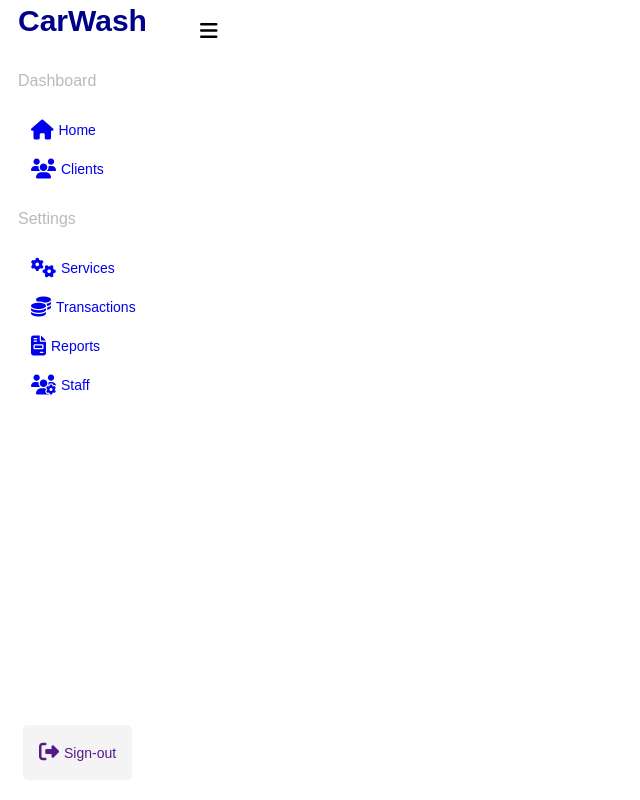
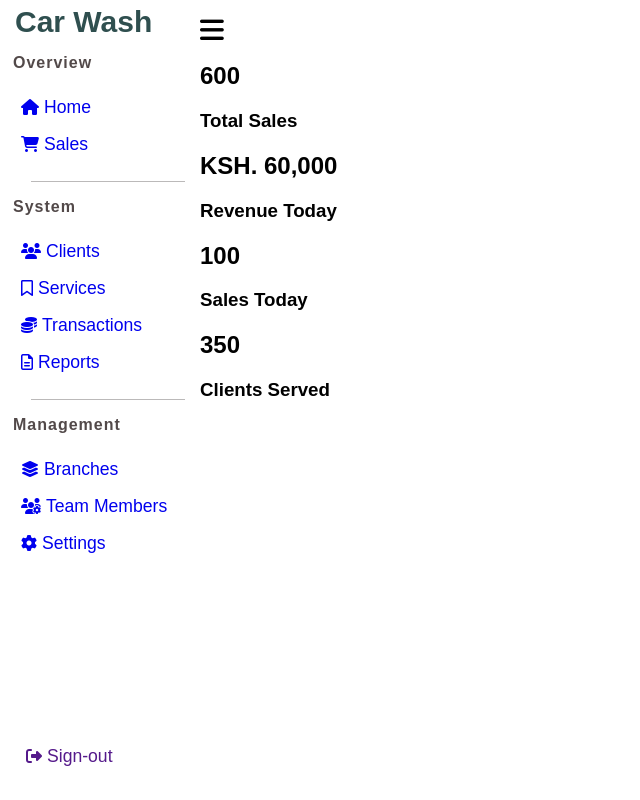
Before and after one commit to mkyd-kill/Carwash-Management-System, a FastAPI app: page /dashboard in a window 1280 px wide. Shown: the whole page, without its empty margins (0-640 px from the left). Run offline with FastAPI, Linux system fonts and the light colour scheme; some libraries are stand-ins or nearby versions.

Commit message:
sidebar optimization

```diff
--- a/frontend/static/pages/root.css
+++ b/frontend/static/pages/root.css
@@ -1,7 +1,6 @@
 *,
 :root {
   font-family: sans-serif, monospace;
-    font-weight: 500;
   --content-width: 200px;
 }
 
@@ -17,25 +16,16 @@
 
 .topbar {
   width: 100%;
-  height: 10px;
-  background-color: white;
+  height: 7px;
   position: sticky;
   z-index: 99;
-  margin-top: 5px;
-}
-
-.topbarWrapper {
-  height: 100%;
-  padding: 10px;
-  display: flex;
-  align-items: center;
-  justify-content: space-between;
+  padding: 3px 7px;
 }
 
 .logo {
   font-weight: bold;
   font-size: 30px;
-  color: darkblue;
+  color: darkslategrey;
   cursor: pointer;
 }
 
@@ -43,26 +33,23 @@
   height: calc(100vh - 50px);
   width: var(--content-width);
   position: fixed;
+  margin: 8px 0;
 }
 
 .sidebarWrapper {
-  padding: 40px 10px;
-  color: #555;
-}
-
-.sidebarMenu {
-  margin-bottom: 10px;
+  padding: 15px 5px;
 }
 
 .sidebarTitle {
-  font-size: 16px;
-  color: rgb(187, 186, 186);
+  font-size: 1rem;
+  color: rgb(82, 73, 73);
+  letter-spacing: 1px;
 }
 
 .sidebarList {
   list-style: none;
-  padding: 5px;
-  font-size: 14px;
+  padding: 0 3px;
+  font-size: 1.1rem;
 }
 
 .sidebarLink {
@@ -70,23 +57,22 @@
 }
 
 .sidebarListItem {
-  padding: 8px;
+  padding: 8px 5px;
   cursor: pointer;
   display: flex;
   align-items: center;
-  border-radius: 10px;
 }
 
 a .sidebarLink,
-.signout-link,
 .sidebarListItem.active,
 .sidebarListItem:hover {
-  background: rgb(228, 228, 250);
+  background: rgb(174, 226, 243);
+  color: black;
 }
 
 .sidebarIcon {
   margin-right: 5px;
-  font-size: 20px !important;
+  font-size: 1rem;
 }
 
 .signout-link {
@@ -94,8 +80,7 @@ a .sidebarLink,
   bottom: 20px;
   text-decoration: none;
   align-items: center;
-  padding: 8px;
-  background-color: #f4f4f4;
+  padding: 5px;
   border-radius: 5px;
 }
 
@@ -109,6 +94,10 @@ a .sidebarLink,
   cursor: pointer;
   top: 5px;
   position: relative;
-    font-size: 25px;
   left: 0;
 }
+
+.menu-btn .sidebarIcon {
+  font-size: 1.7rem;
+  font-weight: bold;
+}
--- a/frontend/templates/pages/dashboard.html
+++ b/frontend/templates/pages/dashboard.html
@@ -1,3 +1,47 @@
 {% extends "pages/root.html" %} {% block head %}
+<link rel="stylesheet" href="static/pages/dashboard.css">
 <title>{{ title }}</title>
-{% endblock %} {% block content %} {% endblock %}
+{% endblock %} {% block content %}
+<div class="cardbar">
+    <div class="cardbarWrapper">
+        <div class="cardbarMenu">
+            <div class="cardbarDetails">
+                <div class="cardbarDetail">
+                    <h2 class="cardData">600</h2>
+                    <h3 class="cardTitle">Total Sales</h3>
+                </div>
+                <div class="cardbarIcon">
+                    <span class="cardbarDetailIcon"></span>
+                </div>
+            </div>
+            <div class="cardbarDetails">
+                <div class="cardbarDetail">
+                    <h2 class="cardData">KSH. 60,000</h2>
+                    <h3 class="cardTitle">Revenue Today</h3>
+                </div>
+                <div class="cardbarIcon">
+                    <span class="cardbarDetailIcon"></span>
+                </div>
+            </div>
+            <div class="cardbarDetails">
+                <div class="cardbarDetail">
+                    <h2 class="cardData">100</h2>
+                    <h3 class="cardTitle">Sales Today</h3>
+                </div>
+                <div class="cardbarIcon">
+                    <span class="cardbarDetailIcon"></span>
+                </div>
+            </div>
+            <div class="cardbarDetails">
+                <div class="cardbarDetail">
+                    <h2 class="cardData">350</h2>
+                    <h3 class="cardTitle">Clients Served</h3>
+                </div>
+                <div class="cardbarIcon">
+                    <span class="cardbarDetailIcon"></span>
+                </div>
+            </div>
+        </div>
+    </div>
+</div>
+{% endblock %}
--- a/frontend/templates/pages/root.html
+++ b/frontend/templates/pages/root.html
@@ -3,7 +3,13 @@
   <head>
     <meta charset="UTF-8" />
     <meta name="viewport" content="width=device-width, initial-scale=1.0" />
-    <link rel="stylesheet" href="https://cdnjs.cloudflare.com/ajax/libs/font-awesome/6.6.0/css/all.min.css" integrity="sha512-Kc323vGBEqzTmouAECnVceyQqyqdsSiqLQISBL29aUW4U/M7pSPA/gEUZQqv1cwx4OnYxTxve5UMg5GT6L4JJg==" crossorigin="anonymous" referrerpolicy="no-referrer" />
+    <link
+      rel="stylesheet"
+      href="https://cdnjs.cloudflare.com/ajax/libs/font-awesome/6.6.0/css/all.min.css"
+      integrity="sha512-Kc323vGBEqzTmouAECnVceyQqyqdsSiqLQISBL29aUW4U/M7pSPA/gEUZQqv1cwx4OnYxTxve5UMg5GT6L4JJg=="
+      crossorigin="anonymous"
+      referrerpolicy="no-referrer"
+    />
     <link rel="stylesheet" href="static/pages/root.css" />
     {% block head %} {% endblock %}
   </head>
@@ -13,14 +19,14 @@
         <div class="topbar">
           <div class="topbarWrapper">
             <div class="topLeft">
-              <div class="logo">CarWash</div>
+              <div class="logo">Car Wash</div>
             </div>
           </div>
         </div>
         <aside class="sidebar">
           <div class="sidebarWrapper">
             <div class="sidebarMenu">
-              <h3 class="sidebarTitle">Dashboard</h3>
+              <h3 class="sidebarTitle">Overview</h3>
               <ul class="sidebarList">
                 <a class="sidebarLink" href="{{ url_for('dashboard') }}">
                   <li class="sidebarListItem">
@@ -30,6 +36,22 @@
                     Home
                   </li>
                 </a>
+                <a class="sidebarLink" href="{{ url_for('sales') }}">
+                  <li class="sidebarListItem">
+                    <span class="sidebarIcon">
+                      <i class="fa-solid fa-cart-shopping"></i>
+                    </span>
+                    Sales
+                  </li>
+                </a>
+              </ul>
+            </div>
+
+            <hr width="80%" size="1" color="#bbb9b9">
+
+            <div class="sidebarMenu">
+              <h3 class="sidebarTitle">System</h3>
+              <ul class="sidebarList">
                 <a class="sidebarLink" href="{{ url_for('clients') }}">
                   <li class="sidebarListItem">
                     <span class="sidebarIcon">
@@ -38,15 +60,10 @@
                     Clients
                   </li>
                 </a>
-              </ul>
-            </div>
-            <div class="sidebarMenu">
-              <h3 class="sidebarTitle">Settings</h3>
-              <ul class="sidebarList">
                 <a class="sidebarLink" href="{{ url_for('services') }}">
                   <li class="sidebarListItem">
                     <span class="sidebarIcon">
-                            <i class="fa-solid fa-gears"></i>
+                      <i class="fa-regular fa-bookmark"></i>
                     </span>
                     Services
                   </li>
@@ -62,9 +79,25 @@
                 <a class="sidebarLink" href="{{ url_for('reports') }}">
                   <li class="sidebarListItem">
                     <span class="sidebarIcon">
-                            <i class="fa-solid fa-file-invoice"></i>
+                      <i class="fa-regular fa-file-lines"></i>
                     </span>
                     Reports
+                  </li>
+                </a>
+              </ul>
+            </div>
+
+            <hr width="80%" size="1" color="#bbb9b9">
+
+            <div class="sidebarMenu">
+              <h3 class="sidebarTitle">Management</h3>
+              <ul class="sidebarList">
+                <a class="sidebarLink" href="{{ url_for('staff') }}">
+                  <li class="sidebarListItem">
+                    <span class="sidebarIcon">
+                      <i class="fa-solid fa-layer-group"></i>
+                    </span>
+                    Branches
                   </li>
                 </a>
                 <a class="sidebarLink" href="{{ url_for('staff') }}">
@@ -72,7 +105,15 @@
                     <span class="sidebarIcon">
                       <i class="fa-solid fa-users-gear"></i>
                     </span>
-                          Staff
+                    Team Members
+                  </li>
+                </a>
+                <a class="sidebarLink" href="{{ url_for('staff') }}">
+                  <li class="sidebarListItem">
+                    <span class="sidebarIcon">
+                      <i class="fa-solid fa-gear"></i>
+                    </span>
+                    Settings
                   </li>
                 </a>
                 <a class="sidebarLink signout-link" href="">
--- /dev/null
+++ b/frontend/templates/pages/sales.html
@@ -0,0 +1,4 @@
+{% extends "pages/root.html" %} {% block head %}
+<title>{{ title }}</title>
+{% endblock %} {% block content %}
+{% endblock %}
--- a/main.py
+++ b/main.py
@@ -30,6 +30,10 @@ async def dashboard(request: Request):
         }
     )
 
+@app.get("/sales", response_class=HTMLResponse)
+async def sales(request: Request):
+    return templates.TemplateResponse("pages/sales.html", {"request": request})
+
 @app.get("/clients", response_class=HTMLResponse)
 async def clients(request: Request):
     return templates.TemplateResponse("pages/clients.html", {"request": request})
```
Also changed, not shown: backend/__init__.py (added), frontend/static/pages/dashboard.css (added). Lines whose indentation alone changed are shown as unchanged.
